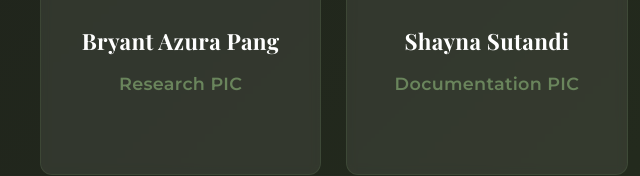
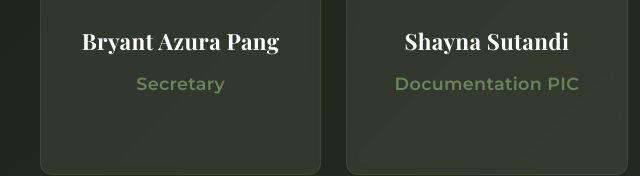
Before and after one commit to UnityInAction/UiA, a plain HTML site: page members.html in a window 1280 px wide. Shown: the part 2888-3064 px from the top of the page, 0-640 px from the left. Drawn offline with nearby package versions, Linux system fonts and the light colour scheme.

Commit message:
Update members.html

```diff
--- a/members.html
+++ b/members.html
@@ -709,7 +709,7 @@ Guru dan Sahabat Bumi
         <div class="profile-card"><br>
             <img src="PIC-bryant.jpg" alt="PIC" class="profile-image">
             <h4 class="profile-name">Bryant Azura Pang</h4>
-            <p class="profile-role">Research PIC</p>
+            <p class="profile-role">Secretary</p>
         </div>
         <div class="profile-card"><br>
             <img src="PIC-shayna.jpg" alt="PIC" class="profile-image">
```
